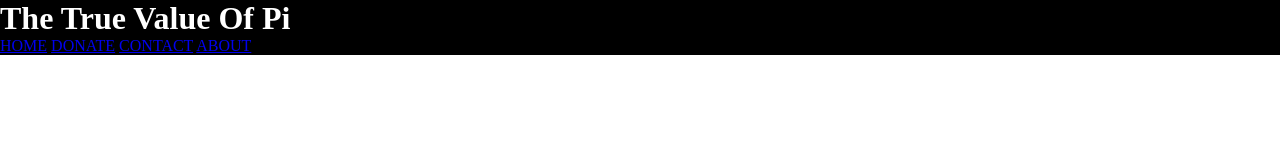
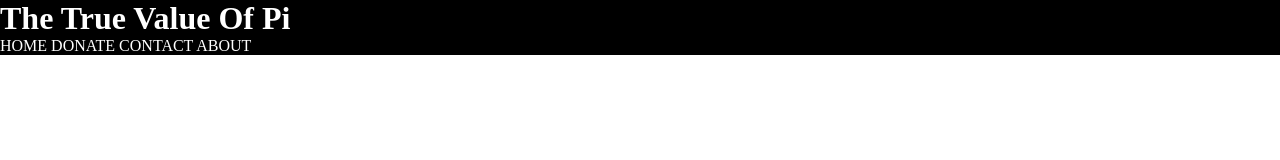
Before and after one commit to onyxgod777/tvop, a plain HTML site: page index.html in a window 1280 px wide. Drawn offline with Linux system fonts and the light colour scheme.

Commit message:
update css/styles.css

```diff
--- a/css/styles.css
+++ b/css/styles.css
@@ -8,3 +8,8 @@
   background-color: black;
   color: white;
 }
+
+.navbar nav a {
+  text-decoration: none;
+  color: white;
+}
```
